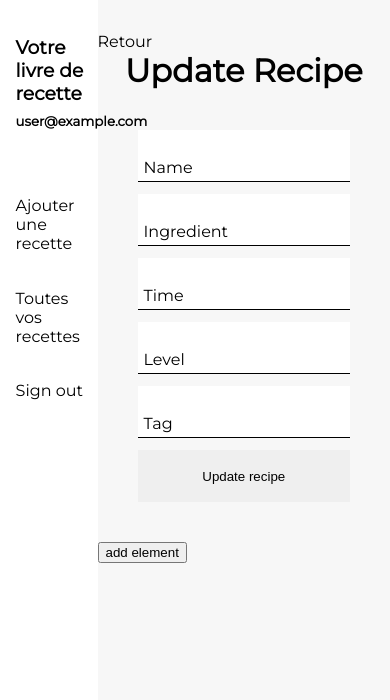
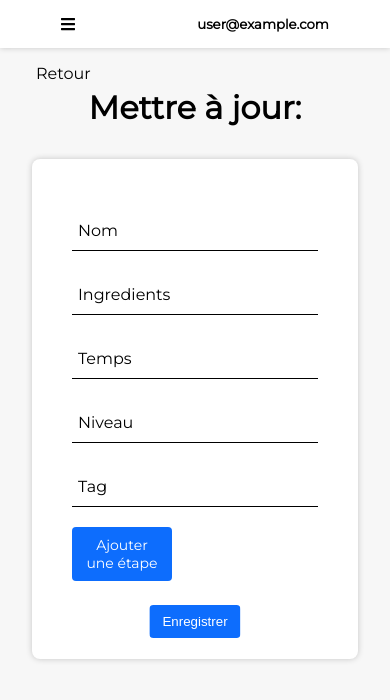
Before and after one commit to PhilippeG85/next-cookbook, a Next.js app: page /cookbook/1/update in a window 390 px wide. Shown: the top 700 px of the page. Built offline with nearby package versions, Linux system fonts and the light colour scheme; no server answers; the database is empty; sample sign-in values are in the browser's storage.

Commit message:
style for mobile

```diff
--- a/components/Menu.js
+++ b/components/Menu.js
@@ -4,6 +4,8 @@ import Router from 'next/router'
 import { auth } from '../utils/firebase'
 import { UserContext } from '../utils/userContext'
 import { useContext } from 'react'
+import { faBars } from "@fortawesome/free-solid-svg-icons";
+import { FontAwesomeIcon } from "@fortawesome/react-fontawesome";
 
 export default function Menu({ children }) {
     const userName = useContext(UserContext)
@@ -13,7 +15,42 @@ export default function Menu({ children }) {
             .then(res => Router.push('/'))
     }
 
+    const handleDropDown = () => {
+        const dropdown = document.querySelector('.Menu_navBarDropDown__kxfuk')
+        const transform = dropdown.style.transform
+        if (transform === 'scale(1)') {
+            dropdown.style.transform = "scale(0)"
+        } else {
+            dropdown.style.transform = "scale(1)"
+        }
+    }
+
     return (
+        <>
+            <div className={styles.menuMobile}>
+                <div className={styles.navBarMobile}>
+                    <FontAwesomeIcon onClick={handleDropDown} icon={faBars} style={{height: "18px"}} />
+                    <h5>{userName && userName.email}</h5>
+                    <div className={styles.navBarDropDown}>
+                        <hr className={styles.hr} />
+                        <div className={styles.dropDownElements}>
+                            <Link href='/cookbook/new'>Ajouter une recette</Link>
+                        </div>
+                        <hr className={styles.hrBorder} />
+                        <div className={styles.dropDownElements}>
+                            <Link href='/cookbook'>Toutes vos recettes</Link>
+                        </div>
+                        <hr className={styles.hrBorder} />
+                        <div className={styles.dropDownElements}>
+                            <a href='/' className={styles.signOut} onClick={handleClick}>Sign out</a>
+                        </div>
+                        <hr className={styles.hr} />
+                    </div>
+                </div>
+                <div style={{ marginTop: "1rem" }}>
+                    {children}
+                </div>
+            </div>
             <div className={styles.menu}>
                 <div className={styles.leftMenu}>
                     <h3>Votre livre de recette</h3>
@@ -34,5 +71,6 @@ export default function Menu({ children }) {
                     {children}
                 </div>
             </div>
+        </>
     )
 }
--- a/package.json
+++ b/package.json
@@ -10,6 +10,7 @@
   "dependencies": {
     "@fortawesome/fontawesome-svg-core": "^1.2.35",
     "@fortawesome/free-regular-svg-icons": "^5.15.3",
+    "@fortawesome/free-solid-svg-icons": "^5.15.3",
     "@fortawesome/react-fontawesome": "^0.1.14",
     "firebase": "^8.3.3",
     "mongoose": "^5.12.3",
--- a/pages/cookbook/[name]/update.js
+++ b/pages/cookbook/[name]/update.js
@@ -74,13 +74,11 @@ export default function Update() {
 
     const displaySteps = (n, index) => {
         return (
-            <div className={style.stepContent} key={index}>
-                <label>Step {index + 1}: </label>
-                <div className={style.styleInput}>
-                    <input type='text' name={index} value={recipe.description[index]} onChange={handleStepChange} autoComplete='off' />
-                    <label className={style.label}>
-                    </label>
-                </div>
+            <div key={index} className={style.styleInput}>
+                <input type='text' name={index} value={recipe.description[index]} onChange={handleStepChange} autoComplete='off' />
+                <label className={style.label}>
+                    <span className={style.spanContent}>Etape {index + 1}</span>
+                </label>
             </div>
         );
     }
@@ -88,33 +86,33 @@ export default function Update() {
     return (
         <Menu>
             <div className={style.updatePage}>
-                <Link href={`/cookbook/${recipe.name}`} className={style.sbtn}>Retour</Link>
-                <h1 style={{ textAlign: "center" }}>Update Recipe</h1>
-                <div>
+                <Link href={`/cookbook/${recipe.name}`}><a className={style.bbtn}>Retour</a></Link>
+                <h1 className={style.updateh1}>Mettre à jour: {recipe.name}</h1>
+                <div className={style.formDiv}>
                     <form onSubmit={handleSubmit} className={style.newForm}>
                         <div className={style.styleInput}>
                             <input type="text" name='name' value={recipe.name} onChange={handleChange} autoComplete='off' required />
                             <label className={style.label}>
-                                <span className={style.spanContent}>Name</span>
+                                <span className={style.spanContent}>Nom</span>
                             </label>
                         </div>
                         <div className={style.styleInput}>
                             <input type="text" name='ingredient' value={ing} onChange={handleChange} autoComplete='off' required />
                             <label className={style.label}>
-                                <span className={style.spanContent}>Ingredient</span>
+                                <span className={style.spanContent}>Ingredients</span>
                             </label>
                         </div>
                         <div className='time-level'>
                             <div className={style.styleInput}>
                                 <input type='text' name='time' value={recipe.time} onChange={handleChange} autoComplete='off' required />
                                 <label className={style.label}>
-                                    <span className={style.spanContent}>Time</span>
+                                    <span className={style.spanContent}>Temps</span>
                                 </label>
                             </div>
                             <div className={style.styleInput}>
                                 <input type='text' name='level' value={recipe.level} onChange={handleChange} autoComplete='off' required />
                                 <label className={style.label}>
-                                    <span className={style.spanContent}>Level</span>
+                                    <span className={style.spanContent}>Niveau</span>
                                 </label>
                             </div>
                         </div>
@@ -133,9 +131,11 @@ export default function Update() {
                                 })
                             }
                         </div>
-                        <input className={style.sbtn} type='submit' value='Update recipe' required />
+                        <div className={style.newStep} onClick={handleClick}>Ajouter une étape</div>
+                        <div style={{position: "relative", height: "38px"}}>
+                            <input className={style.submitBtn} type='submit' value='Enregistrer' required />
+                        </div>
                     </form>
-                    <button onClick={handleClick}>add element</button>
                 </div>
             </div>
         </Menu>
--- a/styles/Menu.module.scss
+++ b/styles/Menu.module.scss
@@ -24,3 +24,61 @@
         text-decoration: underline;
     }
 }
+
+.menuMobile {
+    display: none;
+    flex-direction: column;
+}
+
+.navBarMobile {
+    display: flex;
+    align-items: center;
+    justify-content: space-around;
+    height: 48px;
+    box-shadow: 0px 0 6px rgb(0 0 0 / 20%);
+    background: white;
+    position: relative;
+    position: sticky;
+    top: 0px;
+    z-index: 999;
+}
+
+.navBarDropDown {
+    position: absolute;
+    bottom: -262px;
+    width: 100%;
+    background: white;
+    height: 262px;
+    box-shadow: 0px 6px 6px rgb(0 0 0 / 20%);
+    display: flex;
+    flex-direction: column;
+    align-items: center;
+    justify-content: space-around;
+    transform: scaleX(0);
+    transform-origin: top;
+    z-index: 9999;
+}
+
+.dropDownElements {
+    width: 50%;
+}
+
+.hr {
+    margin: 0;
+}
+
+.hrBorder {
+    margin: 0;
+    border: none;
+    border-top: 1px solid black;
+    width: 80%;
+}
+
+@media (max-width: 640px) {
+    .menu {
+        display: none;
+    }
+    .menuMobile {
+        display: flex;
+    }
+}
--- a/styles/New.module.scss
+++ b/styles/New.module.scss
@@ -145,3 +145,10 @@
         border: 1px solid #0D6DFD !important;
     }
 }
+
+@media (max-width: 640px) {
+    .form {
+        padding: 20px;
+        margin: 20px;
+    }
+}
--- a/styles/Update.module.scss
+++ b/styles/Update.module.scss
@@ -1,5 +1,13 @@
 .updatePage {
     position: relative;
+}
+
+.formDiv {
+    background: white;
+    padding: 40px;
+    margin: 32px;
+    border-radius: 8px;
+    box-shadow: 0 0 6px rgb(0 0 0 / 20%);
 }
 
 .updatePage > button {
@@ -17,7 +25,6 @@
 .newForm {
     display: flex;
     flex-direction: column;
-    margin: 40px;
     input {
         border: none;
         height: 52px;
@@ -40,6 +47,7 @@
     overflow: hidden;
     margin-bottom: 12px;
     input {
+        font-size: 16px;
         width: 100%;
         padding-left: 12px;
         padding-top: 20px;
@@ -59,14 +67,14 @@
             bottom: -1px;
             right: 0px;
             left: -1px;
-            border: 2px solid rgb(76, 165, 76);
+            border: 2px solid #0D6DFD;
             position: absolute;
             transform: translateX(-100%);
             transition: transform .3s ease;
         }
         span {
             position: absolute;
-            bottom: 4px;
+            bottom: 10px;
             left: 6px;
             transition: all .3s ease;
         }
@@ -99,3 +107,61 @@
 .sbtn {
     cursor: pointer;
 }
+
+.bbtn {
+    cursor: pointer;
+    position: absolute;
+    left: 36px;
+}
+
+.newStep {
+    border: 1px solid transparent;
+    padding: 8px 12px;
+    border-radius: 4px;
+    background-color: #0D6DFD;
+    color: white;
+    width: 100px;
+    margin-top: 8px;
+    text-align: center;
+    font-size: 14px;
+    transition: all ease .4s;
+    &:hover {
+        cursor: pointer;
+        background-color: white;
+        color: #0D6DFD;
+        border: 1px solid #0D6DFD !important;
+    }
+}
+
+.submitBtn {
+    border: 1px solid transparent !important;
+    position: absolute;
+    left: 50%;
+    transform: translate(-50%, 0px);
+    border: none;
+    padding: 8px 12px;
+    border-radius: 4px;
+    background-color: #0D6DFD;
+    color: white;
+    top: 24px;
+    height: auto !important;
+    transition: all ease .4s;
+    &:hover {
+        cursor: pointer;
+        background-color: white;
+        color: #0D6DFD;
+        border: 1px solid #0D6DFD !important;
+    }
+}
+
+.updateh1 {
+    text-align: center;
+    max-width: 80%;
+    margin: 0 auto;
+}
+
+@media (max-width: 640px) {
+    .updateh1 {
+        padding-top: 24px;
+    }
+}
```
Also changed, not shown: components/NewImage.js (+8 -3 lines), styles/Name.module.scss (+10 -0 lines), 1 other file (tests, documents, lock files or other folders). Lines whose indentation alone changed are shown as unchanged.
